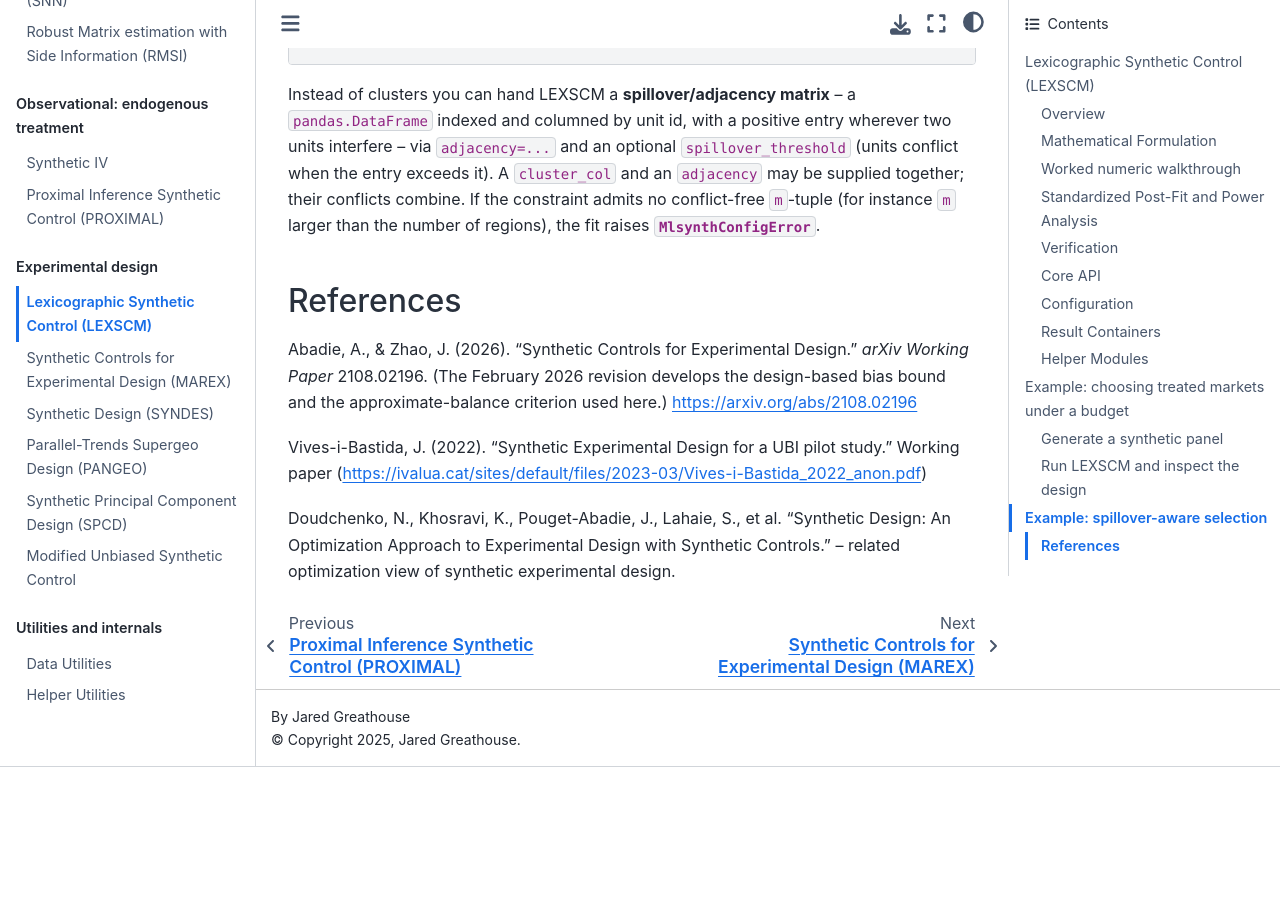
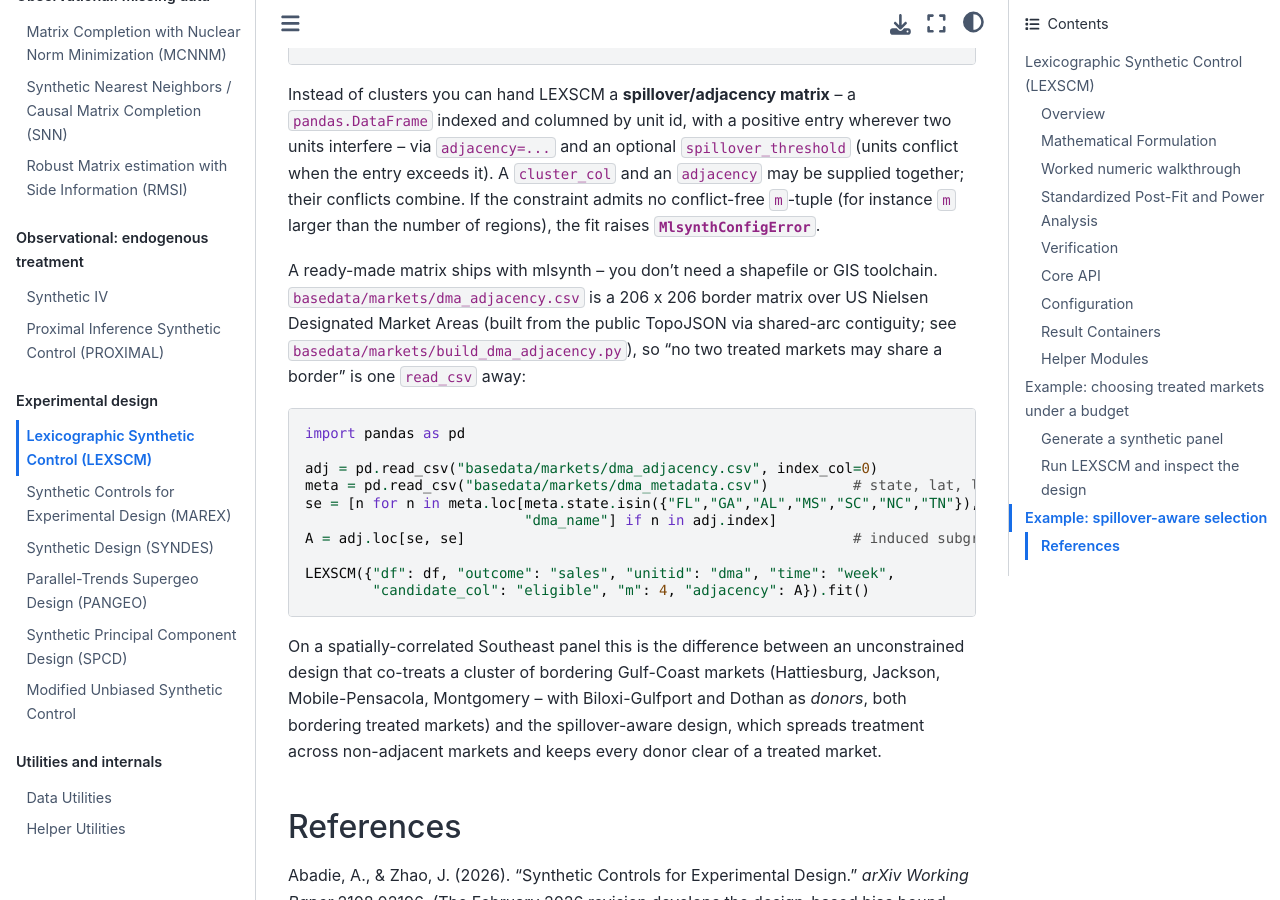
Before and after one commit to jgreathouse9/mlsynth, a Sphinx documentation site: the page built from docs/lexscm.rst, in a window 1280 px wide and 900 px high, scrolled down 21265 px. Built offline with Sphinx 7.4.7 and the Sphinx Book theme 1.1.4, drawn with Linux system fonts in a browser that asks for light colours; pages that are not in the unit, such as notebooks, are missing from menus; before the commit the page ends 22032 px from its top, so only the background shows below that.

Commit message:
test+docs(lexscm): spillover demo on bundled Nielsen DMA borders
Durable end-to-end test loading basedata/markets/dma_adjacency.csv: validates the
bundled 206x206 contiguity (square/symmetric/0-1/connected) and runs LEXSCM on a
spatially-correlated Southeast-US synthetic panel, asserting the two guarantees --
no two treated DMAs share a border, no donor borders a treated DMA. Docs gain a
worked DMA example (no shapefile needed) contrasting the unconstrained Gulf-Coast
cluster against the spread-out spillover-aware design.

```diff
--- a/docs/lexscm.rst
+++ b/docs/lexscm.rst
@@ -1085,6 +1085,32 @@ combine. If the constraint admits no conflict-free ``m``-tuple (for instance
 ``m`` larger than the number of regions), the fit raises
 :class:`~mlsynth.exceptions.MlsynthConfigError`.
 
+A ready-made matrix ships with mlsynth -- you don't need a shapefile or GIS
+toolchain. ``basedata/markets/dma_adjacency.csv`` is a 206 x 206 border matrix
+over US Nielsen Designated Market Areas (built from the public TopoJSON via
+shared-arc contiguity; see ``basedata/markets/build_dma_adjacency.py``), so
+"no two treated markets may share a border" is one ``read_csv`` away:
+
+.. code-block:: python
+
+    import pandas as pd
+
+    adj = pd.read_csv("basedata/markets/dma_adjacency.csv", index_col=0)
+    meta = pd.read_csv("basedata/markets/dma_metadata.csv")          # state, lat, long
+    se = [n for n in meta.loc[meta.state.isin({"FL","GA","AL","MS","SC","NC","TN"}),
+                              "dma_name"] if n in adj.index]
+    A = adj.loc[se, se]                                              # induced subgraph
+
+    LEXSCM({"df": df, "outcome": "sales", "unitid": "dma", "time": "week",
+            "candidate_col": "eligible", "m": 4, "adjacency": A}).fit()
+
+On a spatially-correlated Southeast panel this is the difference between an
+unconstrained design that co-treats a cluster of bordering Gulf-Coast markets
+(Hattiesburg, Jackson, Mobile-Pensacola, Montgomery -- with Biloxi-Gulfport and
+Dothan as *donors*, both bordering treated markets) and the spillover-aware
+design, which spreads treatment across non-adjacent markets and keeps every
+donor clear of a treated market.
+
 References
 ----------
 
```
Also changed, not shown: 1 other file.
